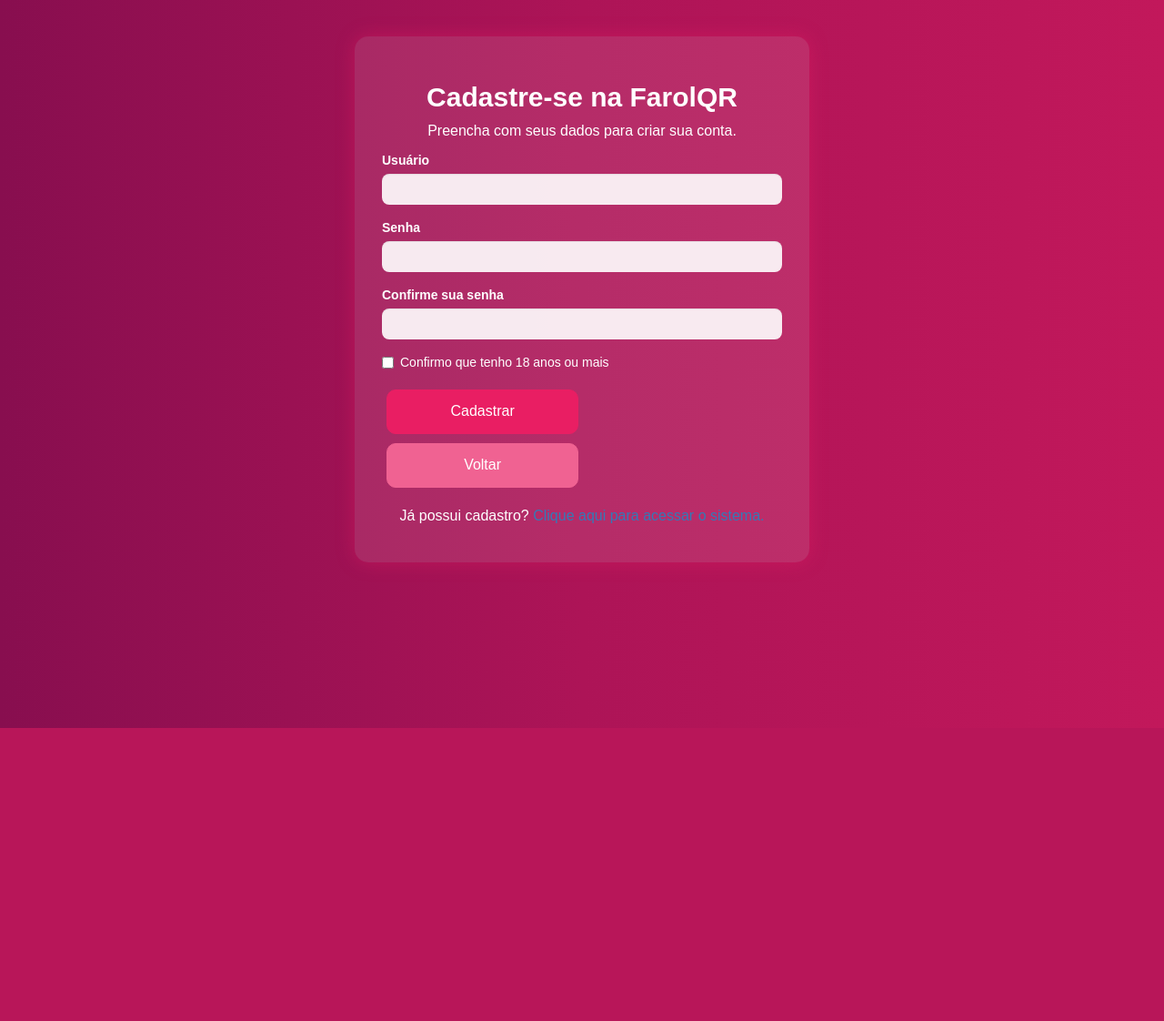
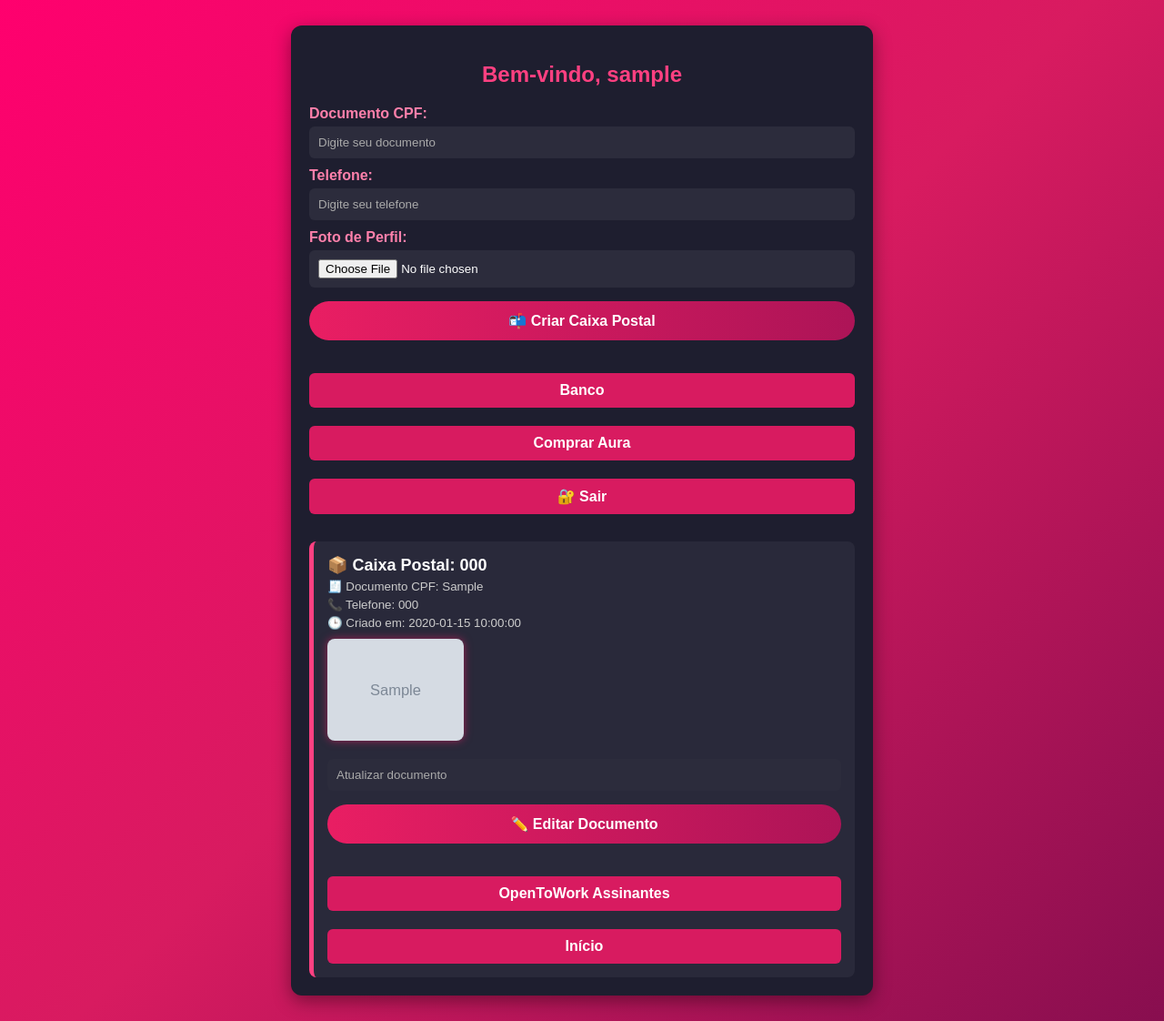
Before and after one commit to pautz/stcUfsm, a PHP site: page /site/identificacao_farolqr.php in a window 1280 px wide. Shown: the whole page at 91% size. Before the commit the page ends 800 px from the top, so only its background shows below. Run offline with PHP 8.4, Linux system fonts and the light colour scheme; the visitor is signed in with stand-in values (Sample User, id 1); tables that the repository leaves empty hold one stand-in row (values such as "Sample post"); grey boxes marked "Sample" are stand-in pictures; some libraries are stand-ins or nearby versions.

Commit message:
Refactor identification script with session handling

```diff
--- a/farolqr/identificacao_farolqr.php
+++ b/farolqr/identificacao_farolqr.php
@@ -1,212 +1,347 @@
 <?php
-session_start();
-date_default_timezone_set('America/Cuiaba');
+ini_set('display_errors', 1);
+ini_set('display_startup_errors', 1);
+error_reporting(E_ALL);
 
-// Conexão com o banco
-// Local XAMPP usa usuário 'root' sem senha. Para produção, pode-se sobrescrever pelas variáveis de ambiente.
-define('DB_SERVER', getenv('DB_SERVER') ?: '127.0.0.1');
-define('DB_USERNAME', getenv('DB_USERNAME') ?: 'root');
-define('DB_PASSWORD', getenv('DB_PASSWORD') ?: '');
-define('DB_NAME', getenv('DB_NAME') ?: 'u839226731_farol');
+// Função para validar CPF
+function validarCPF($cpf) {
+    $cpf = preg_replace('/[^0-9]/', '', $cpf);
+    if (strlen($cpf) != 11) return false;
+    if (preg_match('/^(.)\1{10}$/', $cpf)) return false;
 
-$link = mysqli_connect(DB_SERVER, DB_USERNAME, DB_PASSWORD, DB_NAME);
-if($link === false){
-    die("ERROR: Could not connect. " . mysqli_connect_error());
+    for ($t = 9; $t < 11; $t++) {
+        $soma = 0;
+        for ($i = 0; $i < $t; $i++) {
+            $soma += $cpf[$i] * (($t + 1) - $i);
+        }
+        $digito = ((10 * $soma) % 11) % 10;
+        if ($cpf[$t] != $digito) return false;
+    }
+    return true;
 }
 
-// Variáveis
-$username = $password = $confirm_password = "";
-$username_err = $password_err = $confirm_password_err = "";
-$maior18_err = "";
+// Sessão persistente
+$lifetime = 86400; // 1 dia
+$domain   = 'localhost';
 
-// Processa o formulário
-if($_SERVER["REQUEST_METHOD"] == "POST"){
+ini_set('session.cookie_lifetime', $lifetime);
+ini_set('session.gc_maxlifetime', $lifetime);
 
+session_set_cookie_params([
+    'lifetime' => $lifetime,
+    'path'     => '/',
+    'domain'   => $domain,
+    'secure'   => true,
+    'httponly' => true,
+    'samesite' => 'Lax'
+]);
+
+session_start();
+
+// Verifica login
+if (
+    !isset($_SESSION["loggedin_odonto2"]) || $_SESSION["loggedin_odonto2"] !== true ||
+    empty($_SESSION["username_odonto2"])
+) {
+    header("Location: https://localhost/login/login_farolqr.php");
+    exit;
+}
+
+$usuario = $_SESSION["username_odonto2"];
+
+// Conexão
+$conn = new mysqli("localhost", "root", "", "u839226731_farol");
+$conn->set_charset("utf8mb4");
+
+$mensagem = "";
+$caixaExistente = null;
+
+// Verifica se já existe caixa postal
+$stmtVerifica = $conn->prepare("SELECT caixa_postal, documento, telefone, orcid, foto_perfil, data_criacao
+                                FROM identificacao_odonto2 WHERE username = ?");
+$stmtVerifica->bind_param("s", $usuario);
+$stmtVerifica->execute();
+$resultVerifica = $stmtVerifica->get_result();
+$caixaExistente = $resultVerifica->fetch_assoc();
+$stmtVerifica->close();
+
+// 🔐 reCAPTCHA Secret Key
+$secretKey = "6LeIxAcTAAAAAGG-vFI1TnRWxMZNFuojJ4WifJWe";
+
+// Criar caixa postal
+if (isset($_POST['criar_caixa_postal'])) {
     // Verifica reCAPTCHA
-    if(empty($_POST['g-recaptcha-response'])){
-        die("Por favor, confirme que você não é um robô.");
+    $recaptchaResponse = $_POST['g-recaptcha-response'];
+    $verify = file_get_contents("https://www.google.com/recaptcha/api/siteverify?secret={$secretKey}&response={$recaptchaResponse}");
+    $captchaSuccess = json_decode($verify);
+
+    if ($captchaSuccess->success != true) {
+        $mensagem = "❌ Falha na verificação reCAPTCHA. Tente novamente.";
     } else {
-        $recaptcha_secret = "6LeIxAcTAAAAAGG-vFI1TnRWxMZNFuojJ4WifJWe"; // Secret Key de teste do Google
-        $response = file_get_contents("https://www.google.com/recaptcha/api/siteverify?secret="
-            .$recaptcha_secret."&response=".$_POST['g-recaptcha-response']);
-        $responseKeys = json_decode($response, true);
+        if ($caixaExistente) {
+            $mensagem = "⚠️ Você já possui uma caixa postal.";
+        } else {
+            $documento = trim($_POST["documento"]);
+            $telefone = trim($_POST["telefone"]);
+            $fotoPerfil = null;
 
-        if(intval($responseKeys["success"]) !== 1) {
-            die("Falha na verificação do reCAPTCHA. Tente novamente.");
+            // Validação CPF
+            if (!validarCPF($documento)) {
+                $mensagem = "❌ Documento inválido. Informe um CPF válido.";
+            } else {
+                if (isset($_FILES['foto_perfil']) && $_FILES['foto_perfil']['error'] === UPLOAD_ERR_OK) {
+                    $ext = strtolower(pathinfo($_FILES['foto_perfil']['name'], PATHINFO_EXTENSION));
+                    $permitidas = ['jpg','jpeg','png','gif'];
+                    if (in_array($ext, $permitidas)) {
+                        $nomeArquivo = 'perfil_' . uniqid() . '.' . $ext;
+                        $caminho = 'uploads/' . $nomeArquivo;
+                        if (!is_dir('uploads')) mkdir('uploads');
+                        move_uploaded_file($_FILES['foto_perfil']['tmp_name'], $caminho);
+                        $fotoPerfil = $caminho;
+                    } else {
+                        $mensagem = "❌ Tipo de arquivo inválido.";
                     }
                 }
 
-    // Valida usuário
-    if(empty(trim($_POST["username"]))){
-        $username_err = "Digite um nome de usuário.";
-    } else{
-        $sql = "SELECT id FROM odonto2_users WHERE username = ?";
-        if($stmt = mysqli_prepare($link, $sql)){
-            mysqli_stmt_bind_param($stmt, "s", $param_username);
-            $param_username = trim($_POST["username"]);
-            if(mysqli_stmt_execute($stmt)){
-                mysqli_stmt_store_result($stmt);
-                if(mysqli_stmt_num_rows($stmt) == 1){
-                    $username_err = "Este nome de usuário já está em uso.";
-                } else{
-                    $username = trim($_POST["username"]);
+                // Gerar código único
+                do {
+                    $codigo = 'FAROLQR_' . substr(md5($usuario . microtime(true) . random_int(1000, 9999)), 0, 10);
+                    $stmtCheck = $conn->prepare("SELECT 1 FROM identificacao_odonto2 WHERE caixa_postal = ?");
+                    $stmtCheck->bind_param("s", $codigo);
+                    $stmtCheck->execute();
+                    $stmtCheck->store_result();
+                    $existe = $stmtCheck->num_rows > 0;
+                    $stmtCheck->close();
+                } while ($existe);
+
+                $stmt = $conn->prepare("INSERT INTO identificacao_odonto2
+                    (username, documento, telefone, foto_perfil, caixa_postal, data_criacao)
+                    VALUES (?, ?, ?, ?, ?, NOW())");
+                $stmt->bind_param("sssss", $usuario, $documento, $telefone, $fotoPerfil, $codigo);
+                $stmt->execute();
+                $stmt->close();
+             $mensagem = "📬 Caixa postal criada com sucesso: <strong>$codigo</strong>";
+
+echo <<<HTML
+    <button class="btn-login" onclick="window.location.href='https://localhost/caronas'">
+        Início
+    </button>
+HTML;
+
+
             }
-            } else{
-                echo "Erro ao verificar usuário. Tente novamente.";
         }
-            mysqli_stmt_close($stmt);
     }
 }
 
-    // Valida senha
-    if(empty(trim($_POST["password"]))){
-        $password_err = "Digite uma senha.";
-    } elseif(strlen(trim($_POST["password"])) < 6){
-        $password_err = "A senha deve ter pelo menos 6 caracteres.";
-    } else{
-        $password = trim($_POST["password"]);
-    }
-
-    // Confirma senha
-    if(empty(trim($_POST["confirm_password"]))){
-        $confirm_password_err = "Confirme sua senha.";
-    } else{
-        $confirm_password = trim($_POST["confirm_password"]);
-        if(empty($password_err) && ($password != $confirm_password)){
-            $confirm_password_err = "As senhas não coincidem.";
+// Atualizar documento
+if (isset($_POST['editar_documento'])) {
+    $novoDocumento = trim($_POST["novo_documento"]);
+    if (!validarCPF($novoDocumento)) {
+        $mensagem = "❌ Documento inválido. Informe um CPF válido.";
+    } else {
+        $stmtUpdate = $conn->prepare("UPDATE identificacao_odonto2 SET documento = ? WHERE username = ?");
+        $stmtUpdate->bind_param("ss", $novoDocumento, $usuario);
+        $stmtUpdate->execute();
+        $stmtUpdate->close();
+        $mensagem = "✅ Documento atualizado com sucesso.";
     }
 }
+?>
 
-    // Valida maior de 18 anos
-    if(empty($_POST["maior18"])){
-        $maior18_err = "É necessário confirmar que você tem 18 anos ou mais.";
-    }
-
-    // Se tudo estiver válido, insere no banco
-    if(empty($username_err) && empty($password_err) && empty($confirm_password_err) && empty($maior18_err)){
-        $sql = "INSERT INTO odonto2_users (username, password, maior18) VALUES (?, ?, ?)";
-        if($stmt = mysqli_prepare($link, $sql)){
-            mysqli_stmt_bind_param($stmt, "sss", $param_username, $param_password, $param_maior18);
-            $param_username = $username;
-            $param_password = password_hash($password, PASSWORD_DEFAULT);
-            $param_maior18 = 1; // sempre 1 se marcado
-            if(mysqli_stmt_execute($stmt)){
-                $_SESSION['loggedin_odonto2'] = true;
-                $_SESSION['username_odonto2'] = $username;
-                header("location: http://localhost/farolqr/identificacao_farolqr.php");
-                exit;
-            } else{
-                echo "Erro ao registrar. Tente novamente.";
-            }
-            mysqli_stmt_close($stmt);
-        }
-    }
-
-    mysqli_close($link);
-}
-?>
-<!DOCTYPE html>
 <html lang="pt-BR">
 <head>
     <meta charset="UTF-8">
-  <title>Crie sua Conta Móveis Espectro</title>
-  <link rel="stylesheet" href="https://maxcdn.bootstrapcdn.com/bootstrap/3.3.7/css/bootstrap.css">
+    <title>📬 Caixa Postal Odonto2</title>
+    <script src="https://www.google.com/recaptcha/api.js" async defer></script>
     <style>
      body {
-      font-family: 'Montserrat', sans-serif;
-      background: linear-gradient(to right, #880e4f, #ad1457, #c2185b);
+  font-family: Arial, sans-serif;
+  background: linear-gradient(135deg, #ff006e, #d81b60, #880e4f); /* fundo rosa */
+  padding: 20px;
   color: #fff;
+}
+
+.container {
+  max-width: 600px;
+  margin: auto;
+  background: #1e1e2f; /* card escuro para contraste */
+  padding: 20px;
+  border-radius: 12px;
+  box-shadow: 0 6px 20px rgba(0,0,0,0.4);
+}
+
+h2 {
+  color: #ff4081;
   text-align: center;
-      overflow-x: hidden;
-      padding: 40px;
+  font-weight: bold;
 }
-    .wrapper {
-      width: 100%; max-width: 500px; margin: auto;
-      background: rgba(255, 255, 255, 0.1);
-      padding: 30px; border-radius: 15px;
-      box-shadow: 0 0 20px rgba(233, 30, 99, 0.4);
-      animation: fadeInUp 1.5s ease-in-out;
+
+label {
+  display: block;
+  margin-top: 10px;
+  font-weight: bold;
+  color: #ff80ab;
 }
-    h2 { font-weight: 700; margin-bottom: 10px; animation: slideDown 1.2s ease-in-out; }
-    p { font-size: 16px; animation: fadeIn 2s ease-in-out; }
-    .form-group { text-align: left; margin-bottom: 15px; }
-    input[type="text"], input[type="password"] {
-      width: 100%; padding: 10px; border: none; border-radius: 8px;
-      background-color: rgba(255, 255, 255, 0.9); color: #333; transition: 0.3s;
+
+input[type="text"], input[type="file"] {
+  width: 100%;
+  padding: 10px;
+  margin-top: 5px;
+  border: none;
+  border-radius: 6px;
+  background: #2c2c3c;
+  color: #fff;
 }
-    input[type="text"]:focus, input[type="password"]:focus {
-      background-color: #fff; box-shadow: 0 0 10px #ec407a;
+
+input::placeholder {
+  color: #aaa;
 }
-    .btn-xl { padding: 12px 20px; font-size: 16px; border-radius: 10px; width: 48%; margin: 5px; transition: 0.3s; }
-    .btn-xl:hover { transform: scale(1.05); }
-    .btn-primary { background-color: #d81b60; border-color: #d81b60; }
-    .btn-primary:hover { background-color: #ad1457; border-color: #ad1457; }
-    .btn-info { background-color: #f06292; border-color: #f06292; }
-    .btn-info:hover { background-color: #ec407a; border-color: #ec407a; }
-    .btn-success { background-color: #e91e63; border-color: #e91e63; }
-    .btn-success:hover { background-color: #c2185b; border-color: #c2185b; }
-    .help-block { color: #ff4444; font-size: 0.9em; }
-    @keyframes fadeIn { from { opacity: 0; } to { opacity: 1; } }
-    @keyframes fadeInUp { from { opacity: 0; transform: translateY(30px); } to { opacity: 1; transform: translateY(0); } }
-    @keyframes slideDown { from { opacity: 0; transform: translateY(-30px); } to { opacity: 1; transform: translateY(0); } }
-    @media (max-width: 600px) {
-      .btn-xl { width: 100%; }
-      .wrapper { padding: 20px; }
+
+button {
+  width: 100%;
+  padding: 12px;
+  margin-top: 15px;
+  background: linear-gradient(90deg, #e91e63, #ad1457); /* degradê rosa */
+  color: #fff;
+  border: none;
+  border-radius: 28px;
+  cursor: pointer;
+  font-size: 16px;
+  font-weight: bold;
+  transition: transform 0.2s ease, background 0.3s ease;
 }
+
+button:hover {
+  transform: scale(1.05);
+  background: linear-gradient(90deg, #ec407a, #c2185b);
+}
+
+.mensagem {
+  margin-top: 20px;
+  text-align: center;
+  font-size: 16px;
+  color: #ff80ab;
+}
+
+.caixa {
+  background: rgba(255,255,255,0.05);
+  margin-top: 30px;
+  padding: 15px;
+  border-left: 5px solid #ff4081;
+  border-radius: 8px;
+}
+
+.caixa strong {
+  display: block;
+  font-size: 18px;
+  color: #fff;
+}
+
+.caixa small {
+  display: block;
+  margin-top: 5px;
+  color: #ccc;
+}
+
+form.editar {
+  margin-top: 15px;
+}
+
+img.foto-perfil {
+  max-width: 150px;
+  border-radius: 8px;
+  margin-top: 10px;
+  display: block;
+  box-shadow: 0 0 10px rgba(233,30,99,0.6);
+}
+
+.btn-login {
+  background: #d81b60;
+  color: #fff;
+  padding: 10px;
+  border-radius: 6px;
+  font-size: 16px;
+  margin-top: 20px;
+  width: 100%;
+  border: none;
+  font-weight: bold;
+  transition: background 0.3s ease, transform 0.2s ease;
+}
+
+.btn-login:hover {
+  background: #ad1457;
+  transform: scale(1.05);
+}
+
     </style>
 </head>
 <body>
-  <div class="wrapper">
-    <h2>Cadastre-se na FarolQR</h2>
-    <p>Preencha com seus dados para criar sua conta.</p>
-    <form action="<?php echo htmlspecialchars($_SERVER['PHP_SELF']); ?>" method="post">
-      <div class="form-group <?php echo (!empty($username_err)) ? 'has-error' : ''; ?>">
-        <label>Usuário</label>
-        <input type="text" name="username" class="form-control" value="<?php echo $username; ?>">
-        <span class="help-block"><?php echo $username_err; ?></span>
-      </div>
-      <div class="form-group <?php echo (!empty($password_err)) ? 'has-error' : ''; ?>">
-        <label>Senha</label>
-        <input type="password" name="password" class="form-control">
-        <span class="help-block"><?php echo $password_err; ?></span>
-      </div>
-      <div class="form-group <?php echo (!empty($confirm_password_err)) ? 'has-error' : ''; ?>">
-        <label>Confirme sua senha</label>
-        <input type="password" name="confirm_password" class="form-control">
-        <span class="help-block"><?php echo $confirm_password_err; ?></span>
-      </div>
-            <div class="form-group <?php echo (!empty($maior18_err)) ? 'has-error' : ''; ?>">
-        <div class="checkbox">
-          <label>
-            <input type="checkbox" name="maior18" value="1" required>
-            Confirmo que tenho 18 anos ou mais
-          </label>
-        </div>
-        <span class="help-block"><?php echo $maior18_err; ?></span>
-      </div>
+    <div class="container">
+       <h2>Bem-vindo, <?= htmlspecialchars($_SESSION["username_odonto2"]) ?></h2>
+
+       <form method="POST" action="" enctype="multipart/form-data">
+            <label for="documento">Documento CPF:</label>
+            <input type="text" name="documento" id="documento" placeholder="Digite seu documento" required>
+            <label for="telefone">Telefone:</label>
+            <input type="text" name="telefone" id="telefone" placeholder="Digite seu telefone" required>
+            <label for="foto_perfil">Foto de Perfil:</label>
+            <input type="file" name="foto_perfil" id="foto_perfil" accept="image/*">
 
             <!-- reCAPTCHA -->
-      <div class="form-group">
             <div class="g-recaptcha" data-sitekey="6LeIxAcTAAAAAJcZVRqyHh71UMIEGNQ_MXjiZKhI"></div>
+
+            <input type="hidden" name="criar_caixa_postal" value="1">
+            <button type="submit">📬 Criar Caixa Postal</button>
+        </form>
+ <button class="btn-login" onclick="window.location.href='https://localhost/farolqr/balance_transacao.php'">
+                    Banco
+                </button>
+                <button class="btn-login" onclick="window.location.href='https://localhost/sys/index.php'">
+                    Comprar Aura
+                </button>
+                 <button class="btn-login" onclick="window.location.href='https://localhost/login/logout.php'">
+            🔐 Sair
+        </button>
+        <!-- Botões extras -->
+
+
+        <?php if ($mensagem): ?>
+            <div class="mensagem"><?= $mensagem ?></div>
+        <?php endif; ?>
+
+        <?php if ($caixaExistente): ?>
+            <div class="caixa">
+                <strong>📦 Caixa Postal: <?= htmlspecialchars($caixaExistente['caixa_postal']) ?></strong>
+                <small>🧾 Documento CPF: <?= htmlspecialchars($caixaExistente['documento']) ?></small>
+                <small>📞 Telefone: <?= htmlspecialchars($caixaExistente['telefone']) ?></small>
+                <small>🕒 Criado em: <?= $caixaExistente['data_criacao'] ?></small>
+
+                <?php if (!empty($caixaExistente['foto_perfil'])): ?>
+                    <img src="../../../farolqr/<?= htmlspecialchars($caixaExistente['foto_perfil']) ?>" alt="Foto de perfil" class="foto-perfil">
+                <?php endif; ?>
+
+                <form method="POST" class="editar">
+                    <input type="text" name="novo_documento" placeholder="Atualizar documento" required>
+                    <input type="hidden" name="editar_documento" value="1">
+                    <button type="submit">✏️ Editar Documento</button>
+                </form>
+
+
+
+
+
+                <button class="btn-login" onclick="window.location.href='https://localhost/site/opentowork_city.php'">
+                    OpenToWork Assinantes
+                </button>
+                <button class="btn-login" onclick="window.location.href='https://localhost/caronas'">
+            Início
+        </button>
+
+
+
             </div>
-
-      <div class="form-group">
-        <input type="submit" class="btn btn-success btn-xl" value="Cadastrar">
-        <a href="login_farolqr.php" class="btn btn-info btn-xl">Voltar</a>
+        <?php endif; ?>
     </div>
-      <p>Já possui cadastro? <a href="http://localhost/login/login_farolqr.php">Clique aqui para acessar o sistema.</a></p>
-    </form>
-  </div>
-
-  <!-- VLibras -->
-  <div vw class="enabled">
-    <div vw-access-button class="active"></div>
-    <div vw-plugin-wrapper><div class="vw-plugin-top-wrapper"></div></div>
-  </div>
-  <script src="https://vlibras.gov.br/app/vlibras-plugin.js"></script>
-  <script>new window.VLibras.Widget('https://vlibras.gov.br/app');</script>
-
-  <!-- Script reCAPTCHA -->
-  <script src="https://www.google.com/recaptcha/api.js" async defer></script>
 </body>
 </html>
```
Lines whose indentation alone changed are shown as unchanged.
